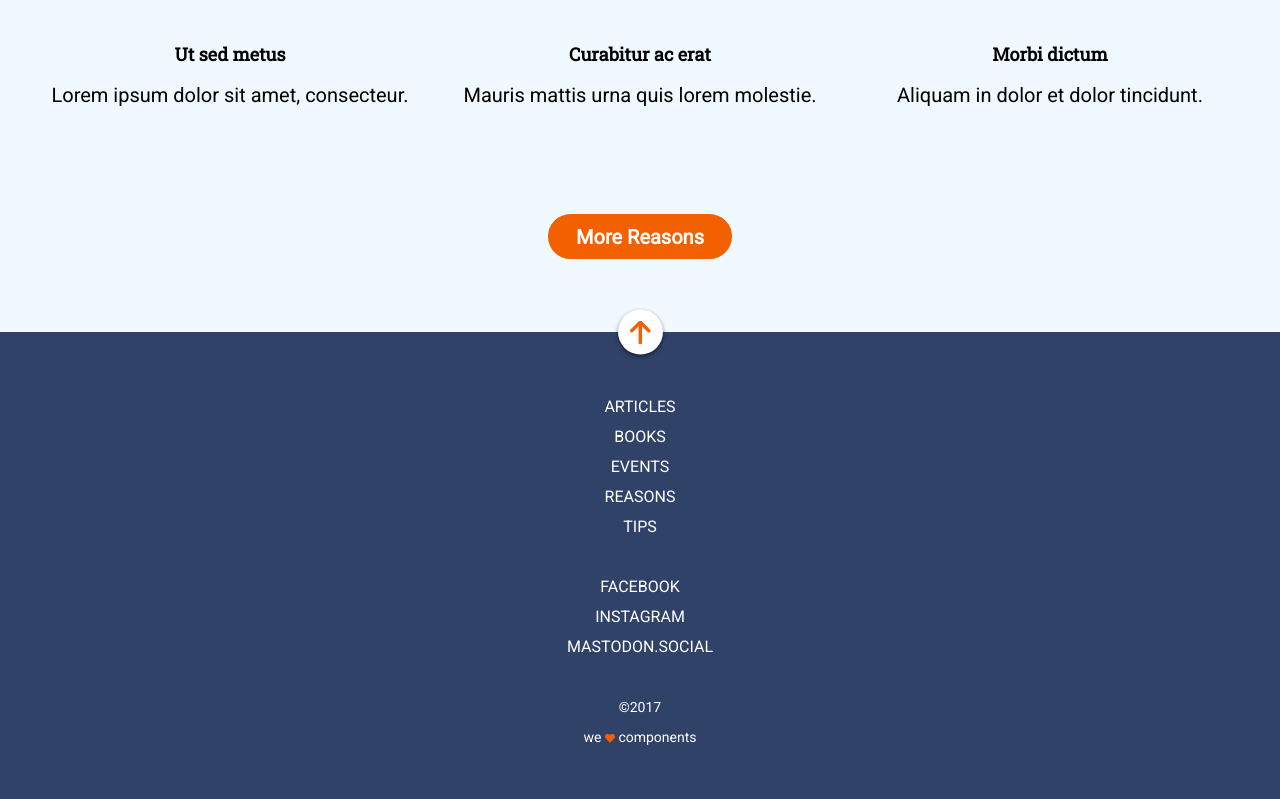
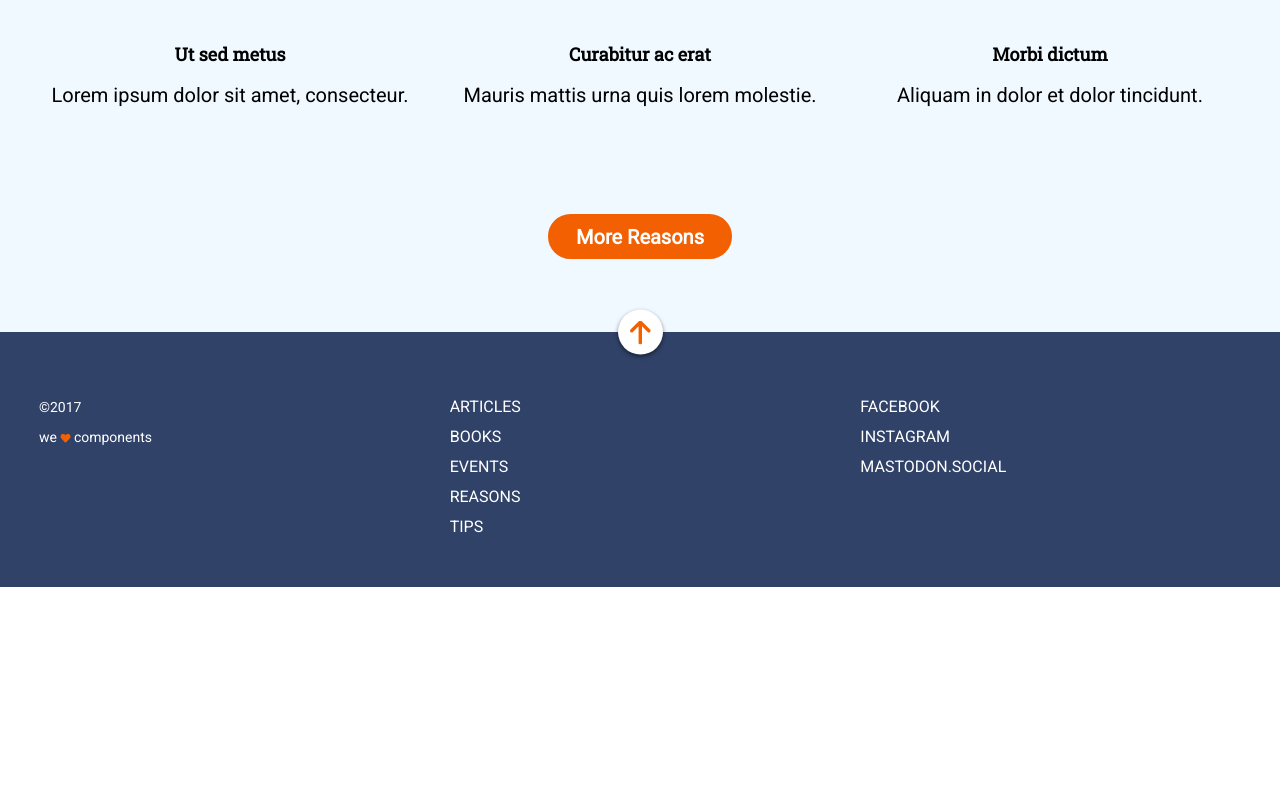
Before and after one commit to Adalab/f-m1-evaluacion-final-asoto89, a website: page public/index.html in a window 1280 px wide. Shown: the part 1163-1962 px from the top of the page. After the commit the page ends 1750 px from the top, so only its background shows below. Drawn offline with Linux system fonts and the light colour scheme; files whose address does not match are found by name.

Commit message:
footer media queries for tablet done

```diff
--- a/_src/assets/scss/layout/_footer.scss
+++ b/_src/assets/scss/layout/_footer.scss
@@ -1,22 +1,40 @@
 .page__footer{
     background-color: $mediumDarkColor;
+    box-sizing: border-box;
+    min-height: 465px;
+
+    @media (min-width: 768px) {
+        min-height: 240px;
+    }
 }
 
 .footer__container {
     @include mainStyles($lightColor, 16px);
     @include zeroMargin-Padding();
     line-height: 30px;
-    min-height: 465px;
-    width: 100%;
-    display: flex;
-    flex-direction: column;
-    justify-content: space-around;
-    align-items: center;
-    box-sizing: content-box;
     text-align: center;
+
+    @media (min-width: 768px) {
+        display: grid;
+        grid-template-columns: repeat(3, 1fr);
+        grid-gap: 30px;
+        text-align: left;
+        padding-bottom: 45px;
+    }
 }
+
 .footer__rrss--container {
     margin: 30px auto 30px;
+    @media (min-width: 768px) {
+        order: 3;
+        margin: 0;
+    }
+}
+
+.footer__menu--container {
+    @media (min-width: 768px) {
+        order: 2;
+    }
 }
 
 .footer__list {
@@ -47,6 +65,9 @@
 .footer__copy {
     @include zeroMargin-Padding();
     font-size: 14px;
+    @media (min-width: 768px) {
+        order: 1;
+    }
 }
 
 .footer__copy-copy {
--- a/public/index.html
+++ b/public/index.html
@@ -84,20 +84,23 @@
   </main>
   <footer class="page__footer">
     <div class="wrapper">
+        <div class="hero__scroll-up--container"> <a href="#" class="hero__scroll-up"><img class="scroll-down__image" src="assets/images/ico-arrow.svg"></a>
+
+        </div>
         <div class="footer__container">
-            <div class="hero__scroll-up--container"> <a href="#" class="hero__scroll-up"><img class="scroll-down__image" src="assets/images/ico-arrow.svg"></a>
-
-            </div>
             <div class="footer__menu--container">
                 <ul class="footer__list footer__menu--list">
                     <li class="footer__menu--item"><a class="footer__link footer__menu--link" href="">articles</a>
+
                     </li>
                     <li class="footer__link footer__menu--item"><a class=" footer__link footer__menu--link" href="">books</a>
 
                     </li>
                     <li class="footer__menu--item"><a class="footer__link footer__menu--link" href="">events</a>
+
                     </li>
                     <li class="footer__menu--item"><a class="footer__link footer__menu--link" href="">reasons</a>
+
                     </li>
                     <li class="footer__menu--item"><a class="footer__link footer__menu--link" href="">tips</a>
                     </li>
@@ -106,8 +109,10 @@
             <div class="footer__rrss--container">
                 <ul class="footer__list footer__rrss--list">
                     <li class="footer__rrss-item"><a href="" class="footer__link footer__rrss--link">facebook</a>
+
                     </li>
                     <li class="footer__rrss-item"><a href="" class="footer__link footer__rrss--link">instagram</a>
+
                     </li>
                     <li class="footer__rrss-item"><a href="" class="footer__link footer__rrss--link">mastodon.social</a>
 
```
Also changed, not shown: _src/templates/partials/_footer.html (+12 -6 lines), public/assets/css/main.css, 1 other file.
